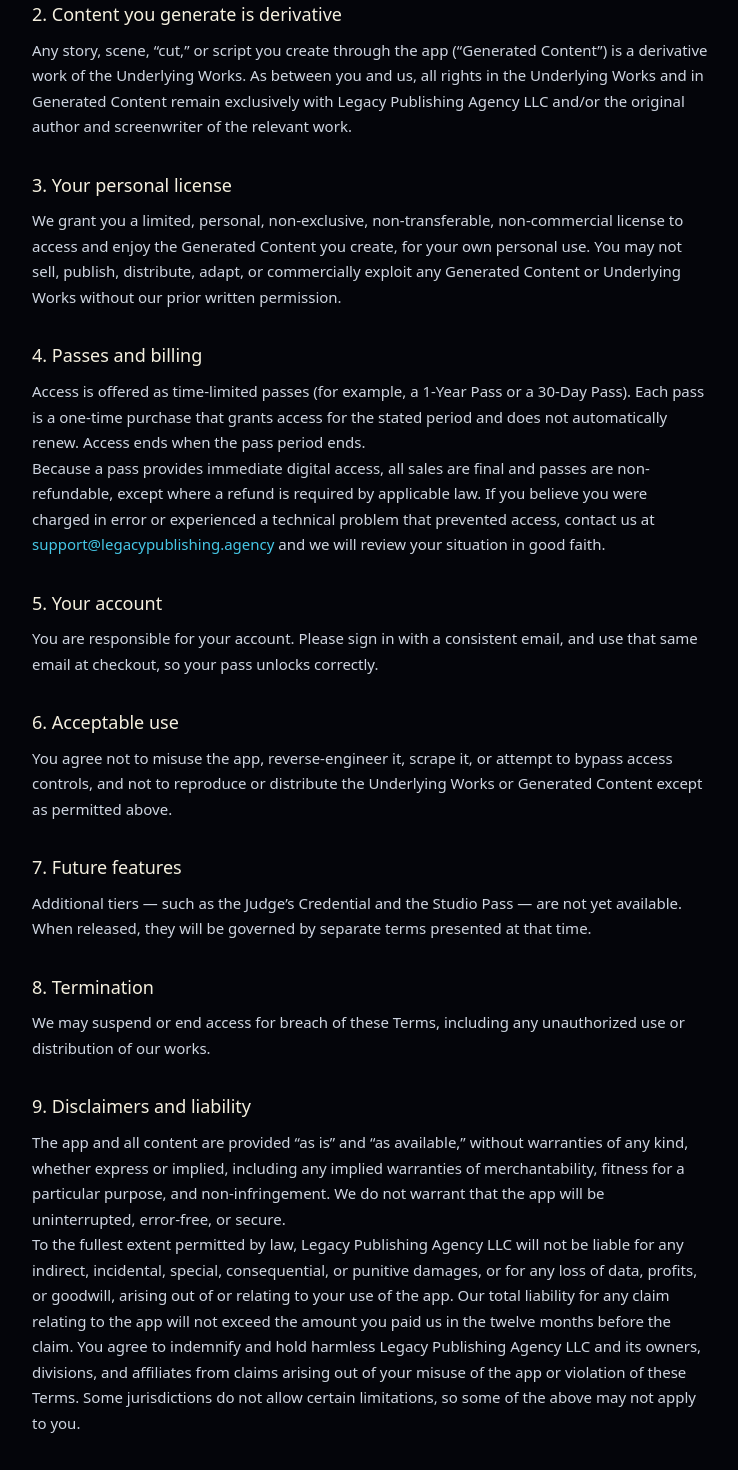
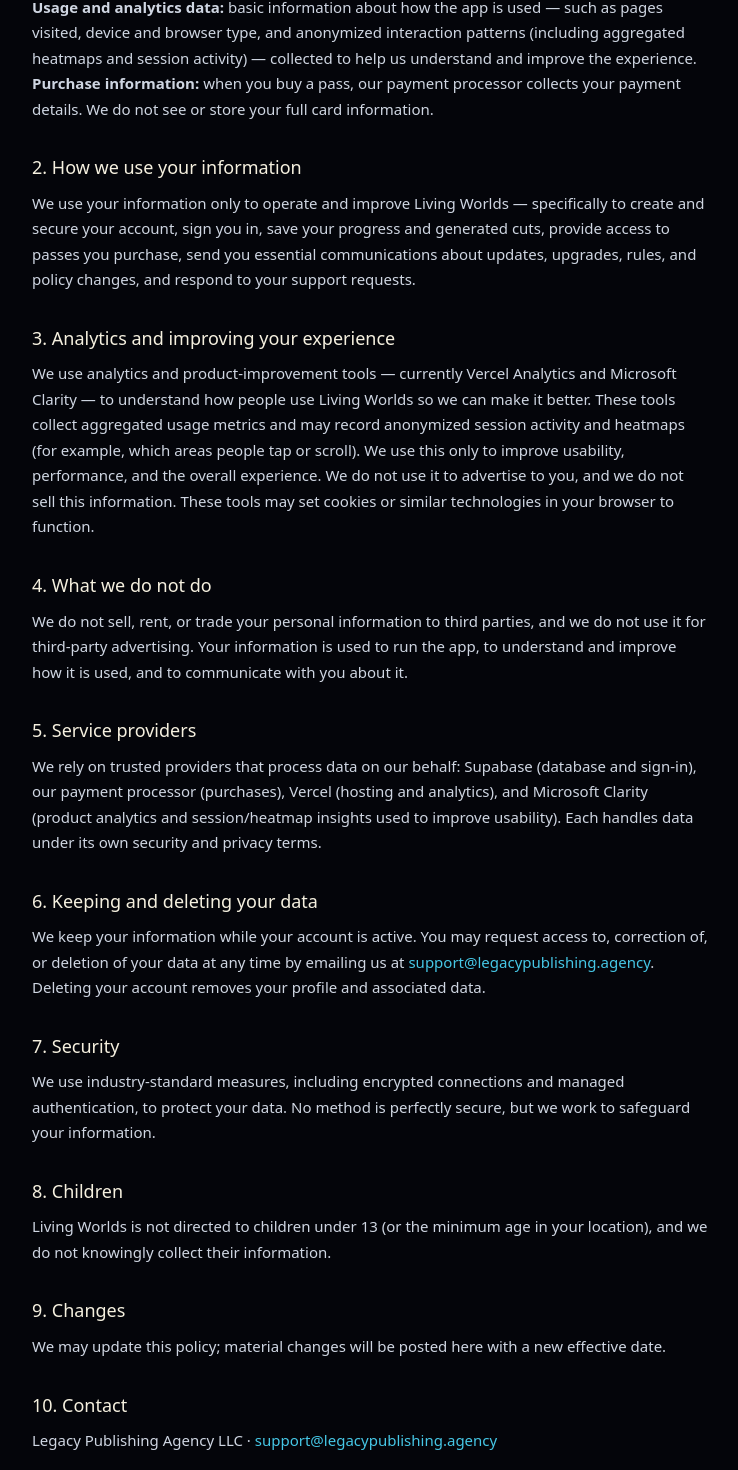
Before and after one commit to Bkryszewski/livingworlds, a Next.js app: page /terms in a window 1280 px wide. Shown: the part 343-1813 px from the top of the page, without its empty margins (270-1008 px from the left). Built offline with nearby package versions, Linux system fonts and the light colour scheme.

Commit message:
Add new privacy verbage for analytics

```diff
--- a/app/terms/page.tsx
+++ b/app/terms/page.tsx
@@ -1,8 +1,8 @@
-// app/terms/page.tsx — Living Worlds Terms of Use (standalone route).
-// Personal-use license posture. DRAFT — have counsel review before relying on it.
+// app/privacy/page.tsx — Living Worlds Privacy Policy (standalone route).
+// Plain, readable policy. DRAFT — have counsel review before relying on it.
 
 export const metadata = {
-  title: "Terms of Use · Living Worlds",
+  title: "Privacy Policy · Living Worlds",
 };
 
 const wrap: React.CSSProperties = {
@@ -13,123 +13,122 @@
   fontSize: 15,
   lineHeight: 1.7,
 };
-const h1: React.CSSProperties = { color: "#f5f0df", fontSize: 28, margin: "0 0 6px" };
-const h2: React.CSSProperties = { color: "#f5f0df", fontSize: 18, margin: "30px 0 8px" };
+const h1: React.CSSProperties = {
+  color: "#f5f0df",
+  fontSize: 28,
+  margin: "0 0 6px",
+};
+const h2: React.CSSProperties = {
+  color: "#f5f0df",
+  fontSize: 18,
+  margin: "30px 0 8px",
+};
 const muted: React.CSSProperties = { color: "#9aa0ad", fontSize: 13 };
 const a: React.CSSProperties = { color: "#46C7E6" };
 
-export default function TermsPage() {
+export default function PrivacyPage() {
   return (
     <main style={wrap}>
       <a href="/" style={{ ...a, fontSize: 13 }}>
         ← Back to Living Worlds
       </a>
-      <h1 style={{ ...h1, marginTop: 18 }}>Terms of Use</h1>
+      <h1 style={{ ...h1, marginTop: 18 }}>Privacy Policy</h1>
       <p style={muted}>Effective date: June 28, 2026 · Living Worlds is operated by Legacy Publishing Agency LLC.</p>
 
-      <h2 style={h2}>1. The works</h2>
+      <h2 style={h2}>1. Information we collect</h2>
       <p>
-        All worlds, characters, stories, dialogue, and related materials (the
-        “Underlying Works”) are original copyrighted works owned exclusively by
-        Legacy Publishing Agency LLC and its operating divisions, or licensed to
-        it. All rights are reserved.
+        <strong>Account information:</strong> your name and email address, used
+        to sign you in through a one-time email link.
+        <br />
+        <strong>Preferences:</strong> your language choice (English or Spanish).
+        <br />
+        <strong>Gameplay data:</strong> the worlds you play, your progress, and
+        the scenes or “cuts” you generate.
+        <br />
+        <strong>Usage and analytics data:</strong> basic information about how
+        the app is used — such as pages visited, device and browser type, and
+        anonymized interaction patterns (including aggregated heatmaps and
+        session activity) — collected to help us understand and improve the
+        experience.
+        <br />
+        <strong>Purchase information:</strong> when you buy a pass, our payment
+        processor collects your payment details. We do not see or store your
+        full card information.
       </p>
 
-      <h2 style={h2}>2. Content you generate is derivative</h2>
+      <h2 style={h2}>2. How we use your information</h2>
       <p>
-        Any story, scene, “cut,” or script you create through the app
-        (“Generated Content”) is a derivative work of the Underlying Works. As
-        between you and us, all rights in the Underlying Works and in Generated
-        Content remain exclusively with Legacy Publishing Agency LLC and/or the
-        original author and screenwriter of the relevant work.
+        We use your information only to operate and improve Living Worlds —
+        specifically to create and secure your account, sign you in, save your
+        progress and generated cuts, provide access to passes you purchase, send
+        you essential communications about updates, upgrades, rules, and policy
+        changes, and respond to your support requests.
       </p>
 
-      <h2 style={h2}>3. Your personal license</h2>
+      <h2 style={h2}>3. Analytics and improving your experience</h2>
       <p>
-        We grant you a limited, personal, non-exclusive, non-transferable,
-        non-commercial license to access and enjoy the Generated Content you
-        create, for your own personal use. You may not sell, publish,
-        distribute, adapt, or commercially exploit any Generated Content or
-        Underlying Works without our prior written permission.
+        We use analytics and product-improvement tools — currently Vercel
+        Analytics and Microsoft Clarity — to understand how people use Living
+        Worlds so we can make it better. These tools collect aggregated usage
+        metrics and may record anonymized session activity and heatmaps (for
+        example, which areas people tap or scroll). We use this only to improve
+        usability, performance, and the overall experience. We do not use it to
+        advertise to you, and we do not sell this information. These tools may
+        set cookies or similar technologies in your browser to function.
       </p>
 
-      <h2 style={h2}>4. Passes and billing</h2>
+      <h2 style={h2}>4. What we do not do</h2>
       <p>
-        Access is offered as time-limited passes (for example, a 1-Year Pass or
-        a 30-Day Pass). Each pass is a one-time purchase that grants access for
-        the stated period and does not automatically renew. Access ends when the
-        pass period ends.
-      </p>
-      <p>
-        Because a pass provides immediate digital access, all sales are final
-        and passes are non-refundable, except where a refund is required by
-        applicable law. If you believe you were charged in error or experienced
-        a technical problem that prevented access, contact us at{" "}
-        <a style={a} href="mailto:briank@legacypublishing.agency">
-          support@legacypublishing.agency
-        </a>{" "}
-        and we will review your situation in good faith.
+        We do not sell, rent, or trade your personal information to third
+        parties, and we do not use it for third-party advertising. Your
+        information is used to run the app, to understand and improve how it is
+        used, and to communicate with you about it.
       </p>
 
-      <h2 style={h2}>5. Your account</h2>
+      <h2 style={h2}>5. Service providers</h2>
       <p>
-        You are responsible for your account. Please sign in with a consistent
-        email, and use that same email at checkout, so your pass unlocks
-        correctly.
+        We rely on trusted providers that process data on our behalf: Supabase
+        (database and sign-in), our payment processor (purchases), Vercel
+        (hosting and analytics), and Microsoft Clarity (product analytics and
+        session/heatmap insights used to improve usability). Each handles data
+        under its own security and privacy terms.
       </p>
 
-      <h2 style={h2}>6. Acceptable use</h2>
+      <h2 style={h2}>6. Keeping and deleting your data</h2>
       <p>
-        You agree not to misuse the app, reverse-engineer it, scrape it, or
-        attempt to bypass access controls, and not to reproduce or distribute
-        the Underlying Works or Generated Content except as permitted above.
+        We keep your information while your account is active. You may request
+        access to, correction of, or deletion of your data at any time by
+        emailing us at <a style={a} href="mailto:support@legacypublishing.agency">support@legacypublishing.agency</a>.
+        Deleting your account removes your profile and associated data.
       </p>
 
-      <h2 style={h2}>7. Future features</h2>
+      <h2 style={h2}>7. Security</h2>
       <p>
-        Additional tiers — such as the Judge’s Credential and the Studio Pass —
-        are not yet available. When released, they will be governed by separate
-        terms presented at that time.
+        We use industry-standard measures, including encrypted connections and
+        managed authentication, to protect your data. No method is perfectly
+        secure, but we work to safeguard your information.
       </p>
 
-      <h2 style={h2}>8. Termination</h2>
+      <h2 style={h2}>8. Children</h2>
       <p>
-        We may suspend or end access for breach of these Terms, including any
-        unauthorized use or distribution of our works.
+        Living Worlds is not directed to children under 13 (or the minimum age
+        in your location), and we do not knowingly collect their information.
       </p>
 
-      <h2 style={h2}>9. Disclaimers and liability</h2>
+      <h2 style={h2}>9. Changes</h2>
       <p>
-        The app and all content are provided “as is” and “as available,” without
-        warranties of any kind, whether express or implied, including any implied
-        warranties of merchantability, fitness for a particular purpose, and
-        non-infringement. We do not warrant that the app will be uninterrupted,
-        error-free, or secure.
-      </p>
-      <p>
-        To the fullest extent permitted by law, Legacy Publishing Agency LLC will
-        not be liable for any indirect, incidental, special, consequential, or
-        punitive damages, or for any loss of data, profits, or goodwill, arising
-        out of or relating to your use of the app. Our total liability for any
-        claim relating to the app will not exceed the amount you paid us in the
-        twelve months before the claim. You agree to indemnify and hold harmless
-        Legacy Publishing Agency LLC and its owners, divisions, and affiliates
-        from claims arising out of your misuse of the app or violation of these
-        Terms. Some jurisdictions do not allow certain limitations, so some of
-        the above may not apply to you.
+        We may update this policy; material changes will be posted here with a
+        new effective date.
       </p>
 
-      <h2 style={h2}>10. Governing law</h2>
-      <p>These Terms are governed by the laws of the State of Texas.</p>
-
-      <h2 style={h2}>11. Contact</h2>
+      <h2 style={h2}>10. Contact</h2>
       <p>
         Legacy Publishing Agency LLC ·{" "}
-        <a style={a} href="mailto:briank@legacypublishing.agency">support@legacypublishing.agency</a>
+        <a style={a} href="mailto:support@legacypublishing.agency">support@legacypublishing.agency</a>
       </p>
 
       <p style={{ ...muted, marginTop: 32 }}>
-        See also our <a style={a} href="/privacy">Privacy Policy</a>.
+        See also our <a style={a} href="/terms">Terms of Use</a>.
       </p>
     </main>
   );
```
